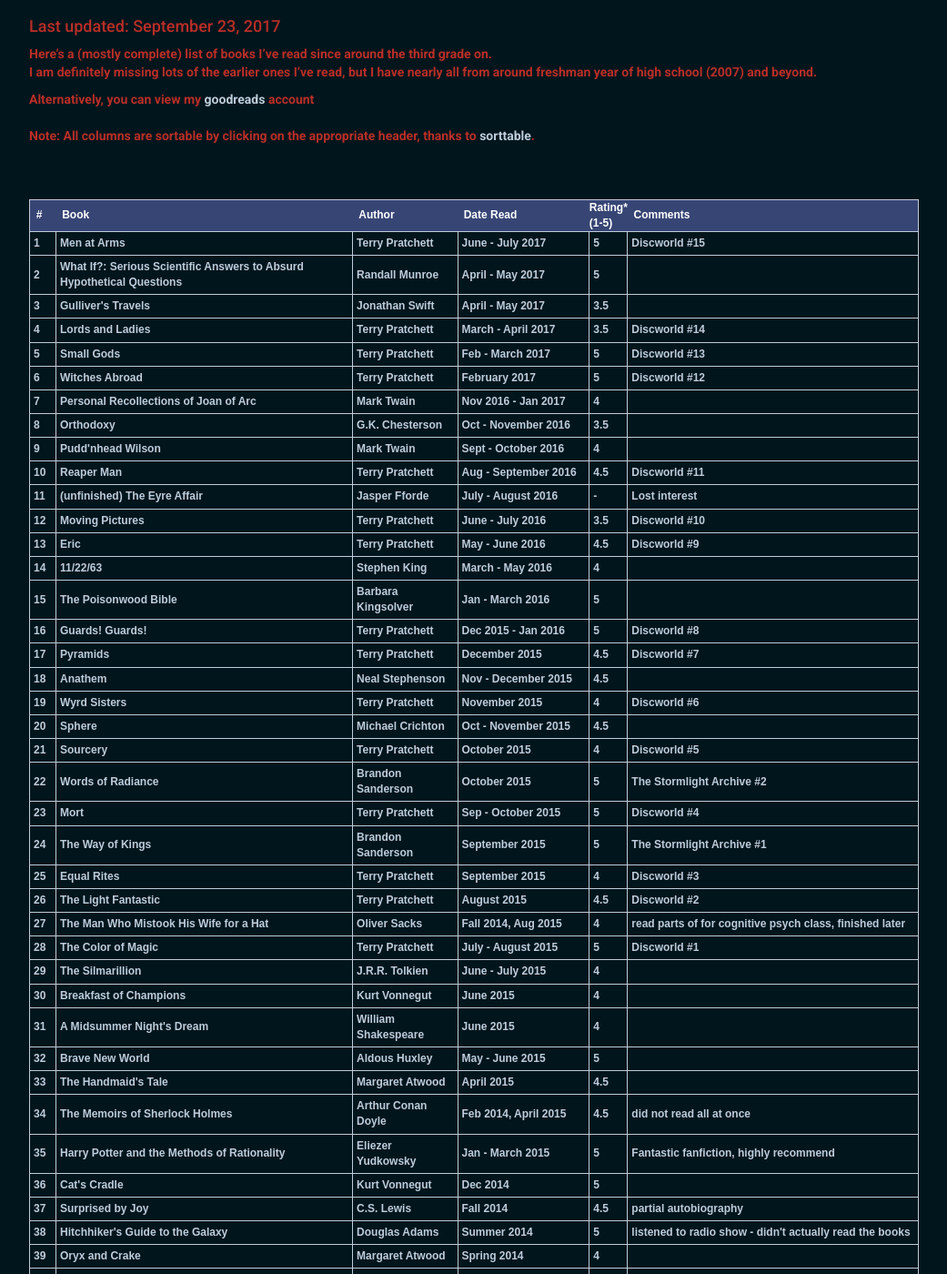
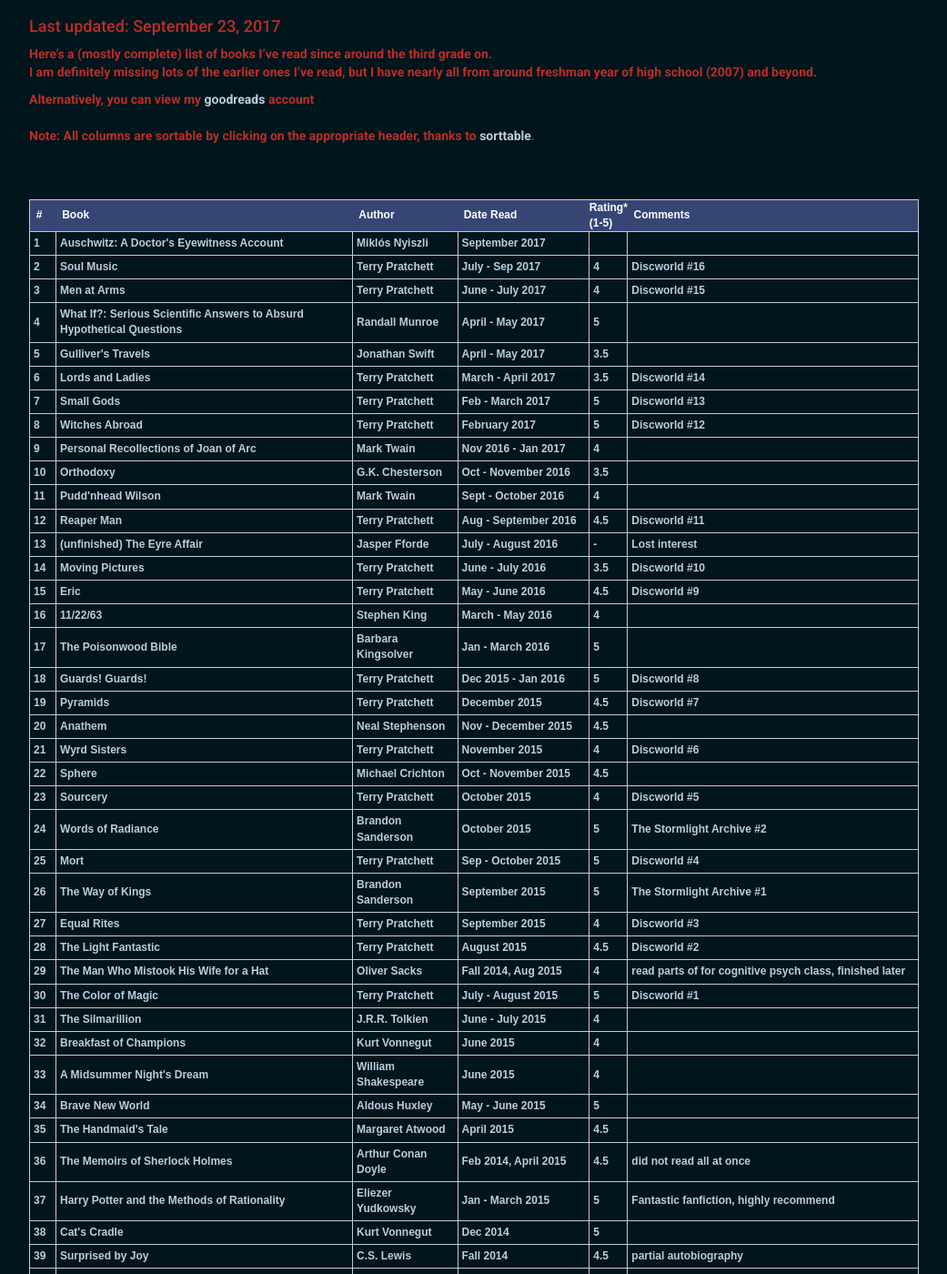
Before and after one commit to JeffSolo/jeffsolo.github.com, a Jekyll site: the page built from _posts/2015-03-30-books.md, in a window 1280 px wide and 1400 px high, scrolled down 249 px. Shown: the whole window at 91% size, without its empty margins (119-1160 px from the left). Built offline with Jekyll 4.4.1, drawn with Linux system fonts in a browser that asks for light colours; nearby versions of some CDN libraries; some of the changed text lies outside the part shown.

Commit message:
updated books

```diff
--- a/_includes/books.html
+++ b/_includes/books.html
@@ -19,7 +19,9 @@
 }
 </style><table class="tableizer-table sortable">
 <tr class="tableizer-firstrow fingerpointer"><th>&nbsp;&nbsp;#</th><th>&nbsp;&nbsp;Book</th><th>&nbsp;&nbsp;Author</th><th>&nbsp;&nbsp;Date Read</th><th>Rating*<br>(1-5)</th><th>&nbsp;&nbsp;Comments</th></tr>
-<tr><td>Men at Arms</td><td>Terry Pratchett</td><td sorttable_customkey="-32">June - July 2017</td><td>5</td><td>Discworld #15</td></tr>
+<tr><td>Auschwitz: A Doctor's Eyewitness Account</td><td>Miklós Nyiszli</td><td sorttable_customkey="-34">September 2017</td><td></td><td></td></tr>
+<tr><td>Soul Music</td><td>Terry Pratchett</td><td sorttable_customkey="-33">July - Sep 2017</td><td>4</td><td>Discworld #16</td></tr>
+<tr><td>Men at Arms</td><td>Terry Pratchett</td><td sorttable_customkey="-32">June - July 2017</td><td>4</td><td>Discworld #15</td></tr>
 <tr><td>What If?: Serious Scientific Answers to Absurd Hypothetical Questions</td><td>Randall Munroe</td><td sorttable_customkey="-31">April - May 2017</td><td>5</td><td></td></tr>
 <tr><td>Gulliver's Travels</td><td>Jonathan Swift</td><td sorttable_customkey="-30">April - May 2017</td><td>3.5</td><td></td></tr>
 <tr><td>Lords and Ladies</td><td>Terry Pratchett</td><td sorttable_customkey="-29">March - April 2017</td><td>3.5</td><td>Discworld #14</td></tr>
```
Also changed, not shown: other parts of _includes/books.html (+1 -1 lines), 1 other file.
